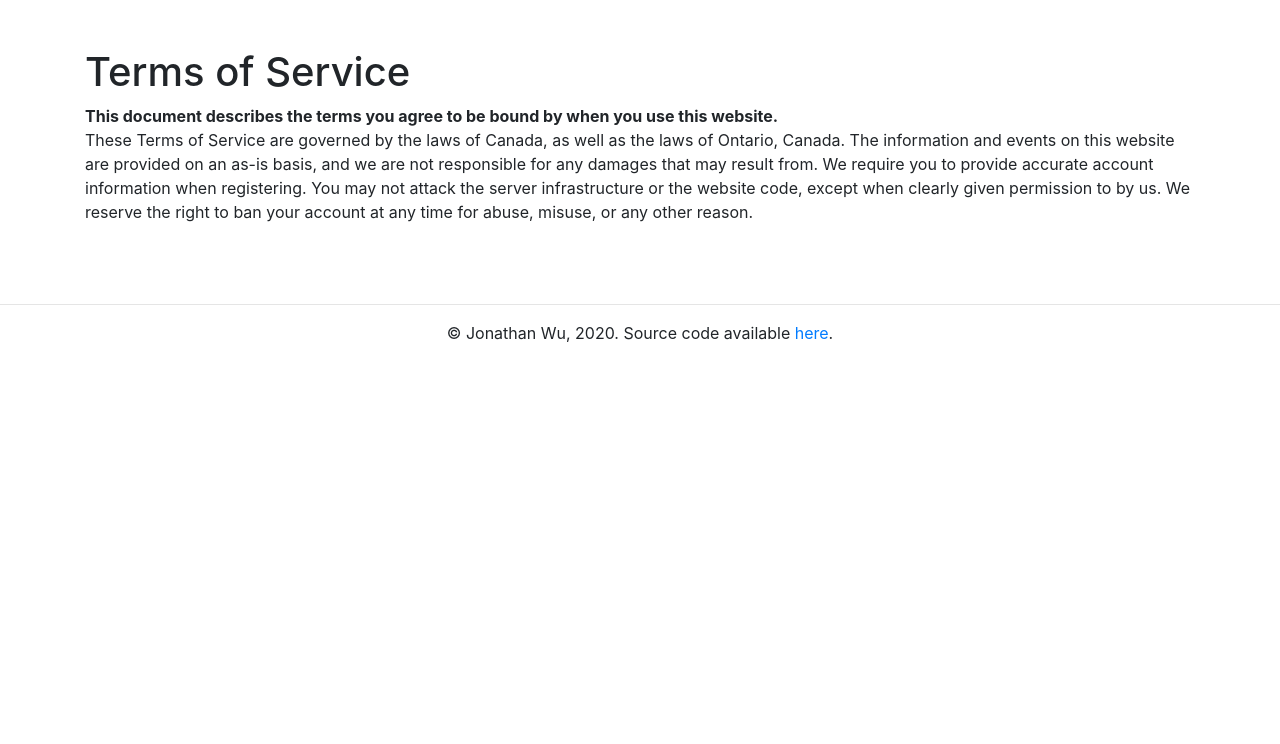
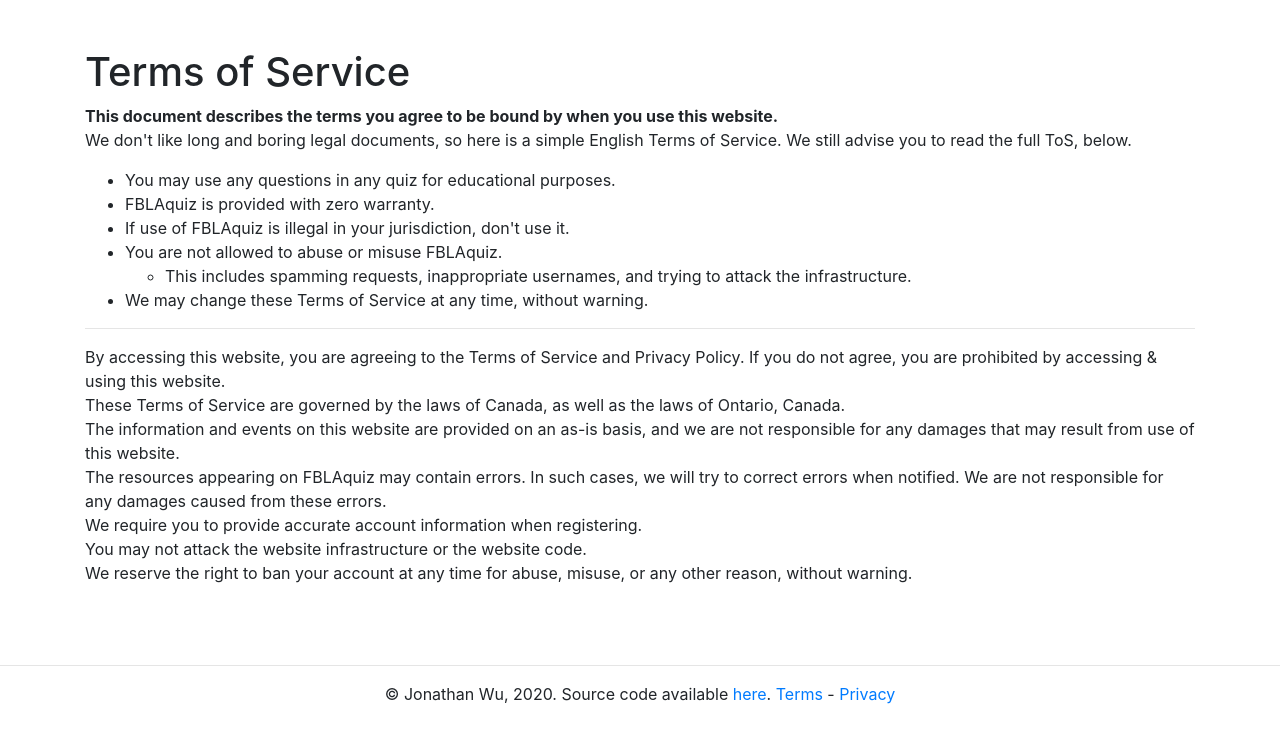
Before and after one commit to jdabtieu/FBLA, a Flask app: page /terms in a window 1280 px wide. Shown: the part 56-800 px from the top of the page. Run offline with Flask 2, Linux system fonts and the light colour scheme; parts of the project's set-up code (start-up, migrations or seed data) failed here and were passed over; some libraries are stand-ins or nearby versions.

Commit message:
update help, tos, and privacy policy

```diff
--- a/templates/layout.html
+++ b/templates/layout.html
@@ -67,7 +67,10 @@
         </main>
         <footer>
             <hr>
-            <p class="text-center">&copy; Jonathan Wu, 2020. Source code available <a href="https://github.com/jdabtieu/FBLA">here</a>.</p>
+            <p class="text-center">
+                &copy; Jonathan Wu, 2020. Source code available <a href="https://github.com/jdabtieu/FBLA">here</a>.
+                <a href="/terms">Terms</a> - <a href="/privacy">Privacy</a>
+            </p>
         </footer>
 
         <script src="/assets/js/dateconvert.js"></script>
--- a/templates/terms.html
+++ b/templates/terms.html
@@ -4,6 +4,23 @@
 {% block main %}
 <h1>Terms of Service</h1>
 <strong>This document describes the terms you agree to be bound by when you use this website.</strong>
-<br>
-<p>These Terms of Service are governed by the laws of Canada, as well as the laws of Ontario, Canada. The information and events on this website are provided on an as-is basis, and we are not responsible for any damages that may result from. We require you to provide accurate account information when registering. You may not attack the server infrastructure or the website code, except when clearly given permission to by us. We reserve the right to ban your account at any time for abuse, misuse, or any other reason.</p>
+<p>We don't like long and boring legal documents, so here is a simple English Terms of Service. We still advise you to read the full ToS, below.</p>
+<ul>
+	<li>You may use any questions in any quiz for educational purposes.</li>
+	<li>FBLAquiz is provided with zero warranty.</li>
+	<li>If use of FBLAquiz is illegal in your jurisdiction, don't use it.</li>
+	<li>You are not allowed to abuse or misuse FBLAquiz.</li>
+	<ul><li>This includes spamming requests, inappropriate usernames, and trying to attack the infrastructure.</li></ul>
+	<li>We may change these Terms of Service at any time, without warning.</li>
+</ul>
+<hr>
+<p>
+	By accessing this website, you are agreeing to the Terms of Service and Privacy Policy. If you do not agree, you are prohibited by accessing & using this website.<br>
+	These Terms of Service are governed by the laws of Canada, as well as the laws of Ontario, Canada.<br>
+	The information and events on this website are provided on an as-is basis, and we are not responsible for any damages that may result from use of this website.<br>
+	The resources appearing on FBLAquiz may contain errors. In such cases, we will try to correct errors when notified. We are not responsible for any damages caused from these errors.<br>
+	We require you to provide accurate account information when registering.<br>
+	You may not attack the website infrastructure or the website code.<br>
+	We reserve the right to ban your account at any time for abuse, misuse, or any other reason, without warning.
+</p>
 {% endblock %}
```
Also changed, not shown: templates/help.html (+8 -0 lines), templates/privacy.html (+8 -1 lines).
